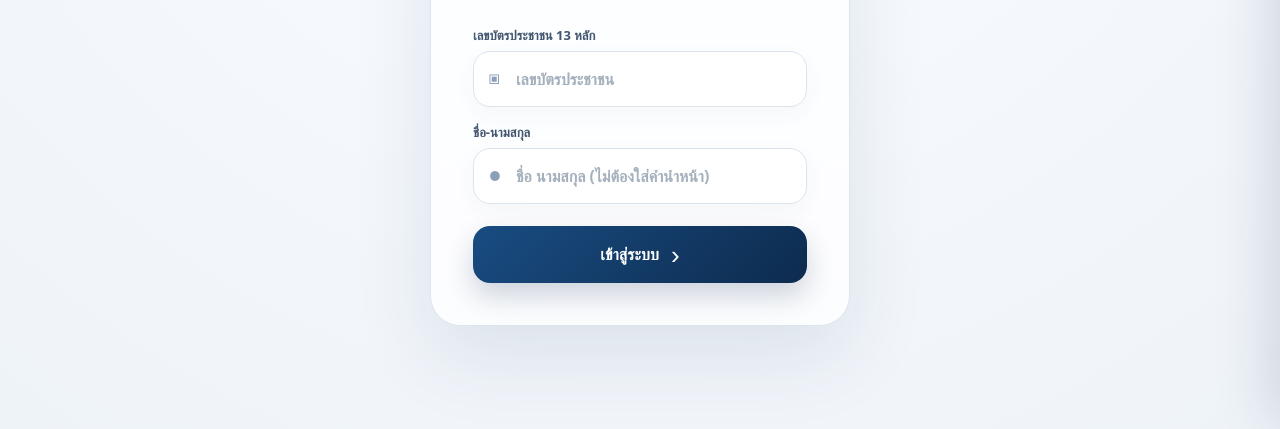
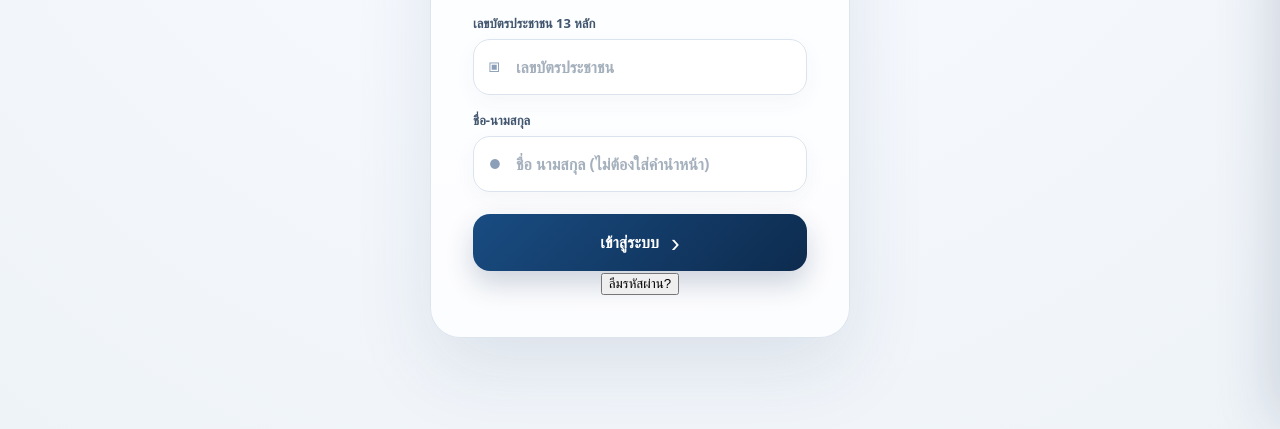
Before and after one commit to mrtingly/t2project, a plain HTML site: page index.html in a window 1280 px wide. Shown: the part 379-808 px from the top of the page. Drawn offline with Linux system fonts and the light colour scheme.

Commit message:
Add member email password reset UI

```diff
--- a/index.html
+++ b/index.html
@@ -1,3 +1,3 @@
 <!doctype html><html lang="th"><head><meta charset="utf-8"><meta name="viewport" content="width=device-width,initial-scale=1,viewport-fit=cover"><meta name="theme-color" content="#f7faff"><title>T2Project</title><link rel="stylesheet" href="style.css?v=14"></head><body>
 <header class="top"><div class="brand"><span class="brandMark">T2</span><b>T2Project</b></div><button class="hamb" aria-label="เปิดเมนู" onclick="toggleMenu()"><span></span><span></span><span></span></button><nav id="sideMenu" class="menu"><button class="close" onclick="toggleMenu()">×</button><div class="menuBrand"><span class="brandMark">T2</span><b>T2Project</b></div><div class="menuTitle">เมนูเข้าสู่ระบบ</div><a href="admin-login.html"><span>Admin</span><small>เข้าสู่ระบบผู้ดูแล</small></a><a href="owner.html"><span>Owner</span><small>เข้าสู่ระบบเจ้าของระบบ</small></a></nav><div id="shade" class="shade" onclick="toggleMenu()"></div></header>
-<main class="loginShell"><section class="loginCard"><div class="loginLogo">T2</div><h1>เข้าสู่ระบบ</h1><div class="memberTag">MEMBER</div><div class="form"><label>เลขบัตรประชาชน 13 หลัก<div class="inputBox"><span>▣</span><input id="citizenId" maxlength="13" inputmode="numeric" autocomplete="off" placeholder="เลขบัตรประชาชน"></div></label><label>ชื่อ-นามสกุล<div class="inputBox"><span>●</span><input id="fullName" autocomplete="name" placeholder="ชื่อ นามสกุล (ไม่ต้องใส่คำนำหน้า)"></div></label></div><button id="loginBtn" class="primary" onclick="memberSearch()">เข้าสู่ระบบ <span>›</span></button><div id="memberResult"></div></section></main><script src="app.js?v=12"></script></body></html>
+<main class="loginShell"><section class="loginCard"><div class="loginLogo">T2</div><h1>เข้าสู่ระบบ</h1><div class="memberTag">MEMBER</div><div class="form"><label>เลขบัตรประชาชน 13 หลัก<div class="inputBox"><span>▣</span><input id="citizenId" maxlength="13" inputmode="numeric" autocomplete="off" placeholder="เลขบัตรประชาชน"></div></label><label>ชื่อ-นามสกุล<div class="inputBox"><span>●</span><input id="fullName" autocomplete="name" placeholder="ชื่อ นามสกุล (ไม่ต้องใส่คำนำหน้า)"></div></label></div><button id="loginBtn" class="primary" onclick="memberSearch()">เข้าสู่ระบบ <span>›</span></button><button type="button" class="forgotLink" onclick="showForgotPassword()">ลืมรหัสผ่าน?</button><div id="forgotPasswordBox" class="forgotBox hidden"><b>ลืมรหัสผ่าน</b><p>ระบบจะส่งลิงก์ตั้งรหัสผ่านใหม่ไปยังอีเมลที่ผูกไว้กับโปรไฟล์สมาชิก</p><label>เลขบัตรประชาชน 13 หลัก<div class="inputBox"><span>▣</span><input id="forgotCitizenId" maxlength="13" inputmode="numeric" autocomplete="off" placeholder="เลขบัตรประชาชน"></div></label><button class="primary" onclick="requestPasswordReset()">ส่งลิงก์ไปที่อีเมล</button><div id="forgotResult"></div></div><div id="memberResult"></div></section></main><script src="app.js?v=12"></script></body></html>
```
